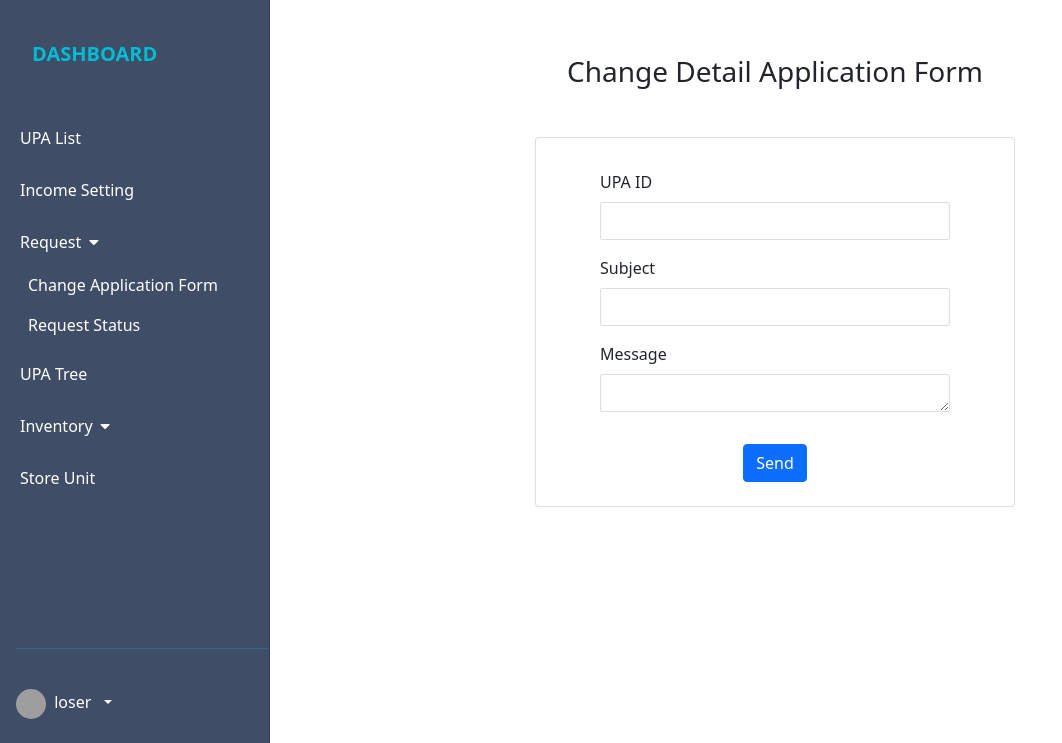
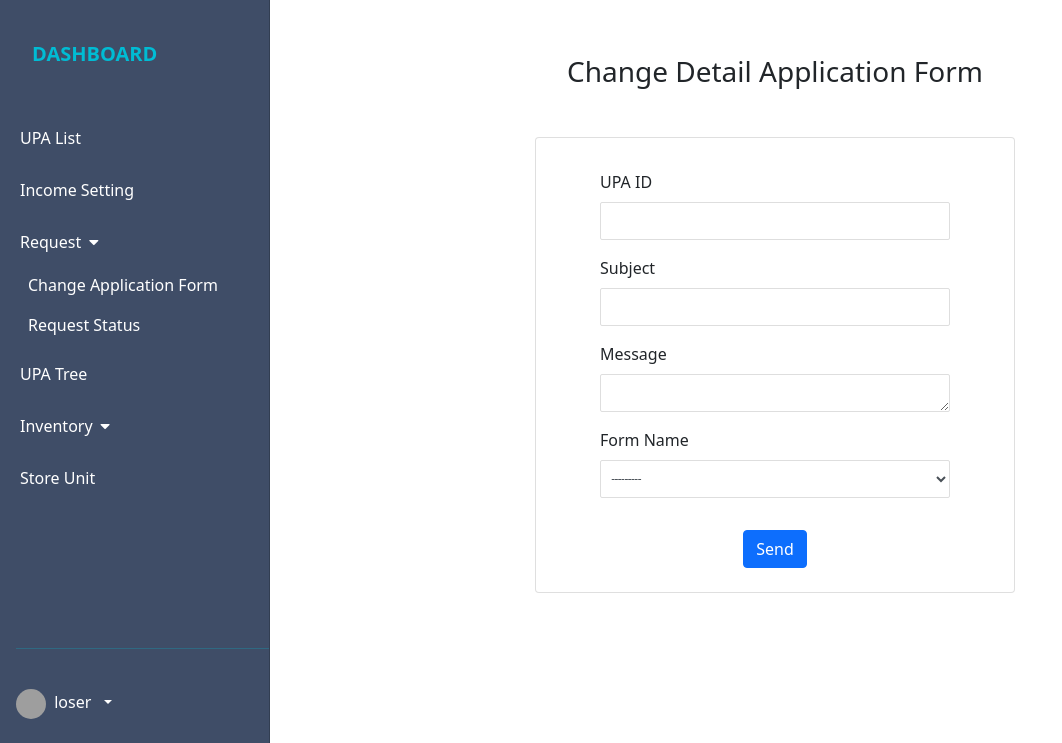
Before and after one commit to msurendra-1008/mlm_repo, a Django app: page /details_change_request/ in a window 1280 px wide. Shown: the part 57-800 px from the top of the page, without its empty margins (0-1062 px from the left). Run offline with Django 3.2, Linux system fonts and the light colour scheme; a user stored in the database is signed in; parts of the project's set-up code (start-up, migrations or seed data) failed here and were passed over; grey boxes are pictures that could not be loaded.

Commit message:
changes in request application form

```diff
--- a/dashboard/forms.py
+++ b/dashboard/forms.py
@@ -17,7 +17,7 @@ class UPAChangeRequestForm(forms.ModelForm):
 
     class Meta:
         model = UPAChangeRequest
-        fields = ['upa_id','subject','message']
+        fields = ['upa_id','subject','message','form_name']
 
     # def clean(self):
     #     super(UPAChangeRequestForm,self).clean()
--- a/dashboard/models.py
+++ b/dashboard/models.py
@@ -12,12 +12,20 @@ class UPAChangeRequest(models.Model):
         ('Pending','Pending'),
         ('Read','Read'),
     )
+    FORM_TYPE = (
+        ('Address Form', 'Address Form'),
+        ('Additional Detail Form', 'Additional Detail Form'),
+        ('Beneficiary Detail Form', 'Beneficiary Detail Form'),
+        ('Service Required Form', 'Service Required Form'),
+        ('Operation Mode Form', 'Operation Mode Form'),
+    )
     user = models.ForeignKey(Profile,on_delete=models.CASCADE,blank=True, null=True,related_name="changes_request")
     upa_id = models.CharField(max_length=20,blank=True, null=True)
     subject = models.CharField(max_length=100,blank=True, null=True)
     message = models.TextField(blank=True, null=True)
     request_no = models.PositiveIntegerField(blank=True, null=True)
     request_date = models.DateField(auto_now=True,blank=True, null=True)
+    form_name = models.CharField(max_length=25,choices=FORM_TYPE,default="",blank=True, null=True)
     status = models.CharField(max_length=20,choices=REQUEST_STATUS,default="Pending",blank=True, null=True)
     reply_message = models.TextField(blank=True, null=True)
     def __str__(self):
--- a/templates/dashboard/request_application.html
+++ b/templates/dashboard/request_application.html
@@ -25,6 +25,10 @@
                                 <label for="" class="form-label">Message</label>
                                 {{form.message}}
                             </div>
+                            <div class="mb-3" >
+                                <label for="" class="form-label">Form Name</label>
+                                {{form.form_name}}
+                            </div>
                         </div>
                     </div>
                     <div class="d-flex justify-content-center mb-2">
--- a/templates/dashboard/request_status.html
+++ b/templates/dashboard/request_status.html
@@ -107,6 +107,7 @@
                             <th>UPA ID</th>
                             <th>Request No</th>
                             <th>Subject</th>
+                            <th>Form Name</th>
                             <th>Message</th>
                             <th>Request Date</th>
                             <th>Status</th>
@@ -122,6 +123,7 @@
                         <td>{{status.user.uid_no}}</td>
                         <td>{{status.request_no}}</td>
                         <td>{{status.subject}}</td>
+                        <td>{{status.form_name}}</td>
                         <td width="30%">
                             {{status.message}}
                             {% if status.reply_message%}
```
Also changed, not shown: dashboard/migrations/0047_upachangerequest_form_name.py (added), dashboard/migrations/0048_alter_upachangerequest_form_name.py (added).
